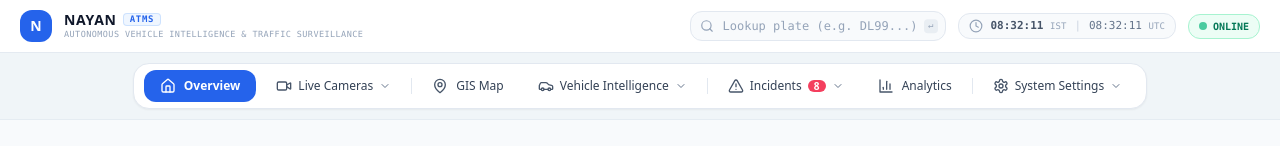
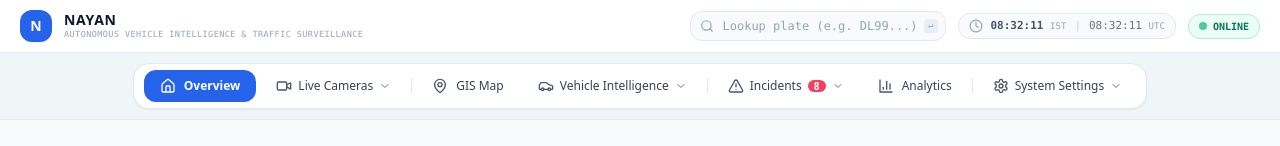
Before and after one commit to nvmakshay24-cpu/NAYAN-BB, a React (Vite) app in the folder frontend/: page / in a window 1280 px wide. Shown: the top 146 px of the page. Built offline with nearby package versions, Linux system fonts and the light colour scheme; no server answers; the HTML template or start-up script is replaced by a standard one.

Commit message:
chore: remove ATMS badge pill next to NAYAN brand title

```diff
--- a/frontend/src/layouts/DashboardLayout.tsx
+++ b/frontend/src/layouts/DashboardLayout.tsx
@@ -110,11 +110,8 @@ export const DashboardLayout: React.FC<DashboardLayoutProps> = ({
               N
             </div>
             <div>
-              <div className="font-extrabold tracking-wider text-slate-900 text-sm leading-tight flex items-center gap-1.5">
+              <div className="font-extrabold tracking-wider text-slate-900 text-sm leading-tight">
                 NAYAN
-                <span className="text-[9px] font-mono font-bold px-1.5 py-0.2 rounded bg-blue-50 text-blue-600 border border-blue-200/70">
-                  ATMS
-                </span>
               </div>
               <div className="text-[8.5px] font-mono tracking-wider text-slate-400 uppercase truncate font-medium">
                 Autonomous Vehicle Intelligence & Traffic Surveillance
```
